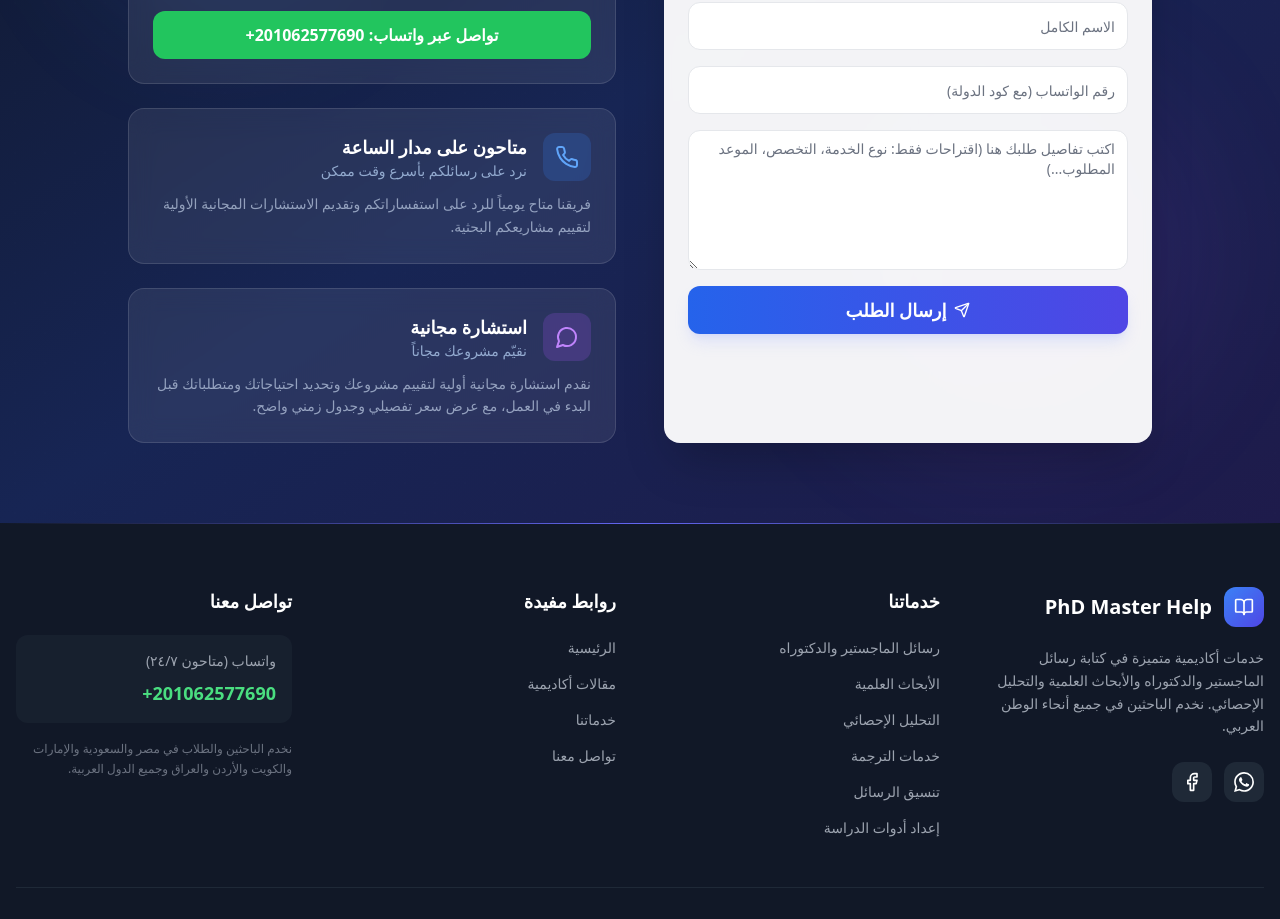
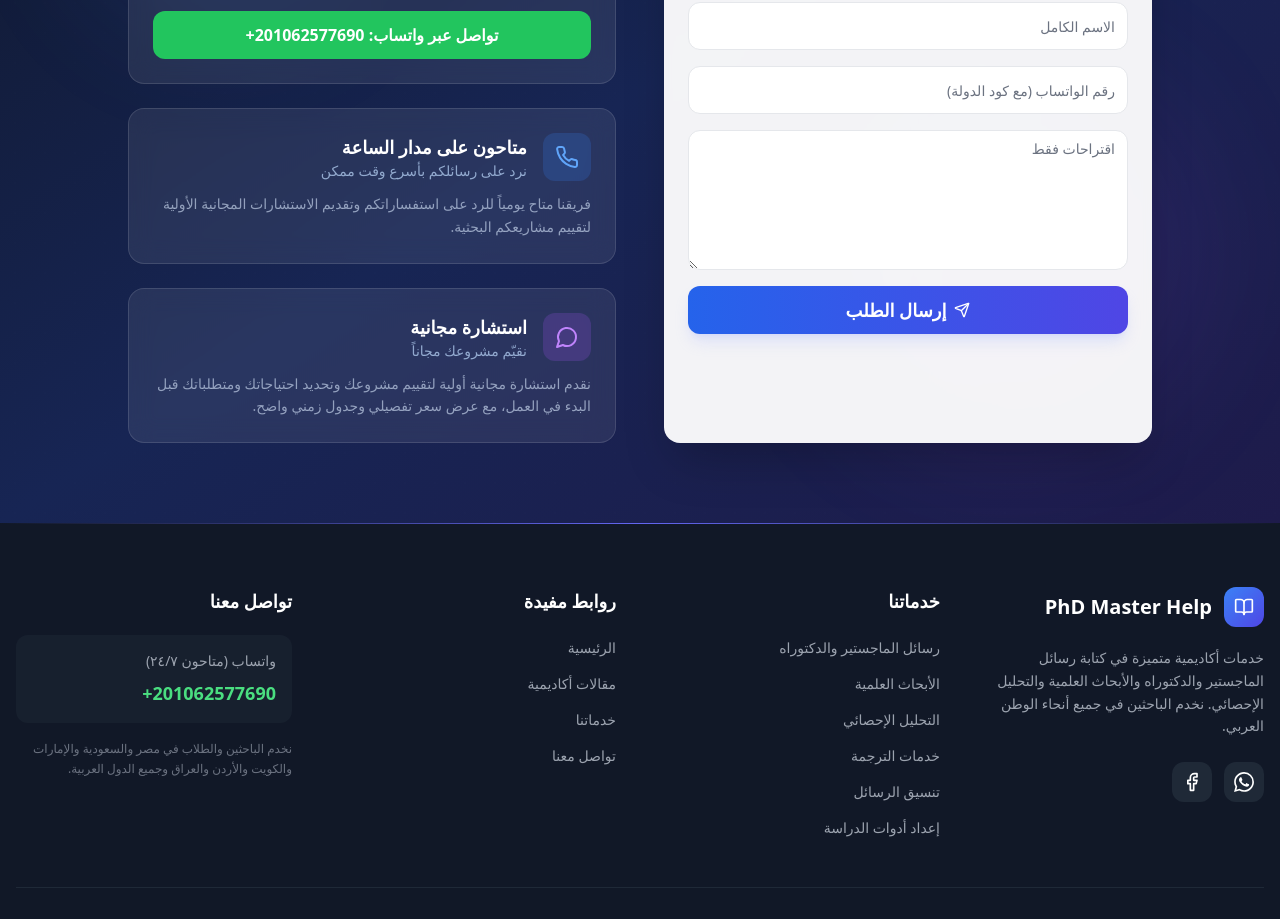
Before and after one commit to mammdoou/phdmasterhelp, a Next.js app: page / in a window 1280 px wide. Shown: the part 5540-6459 px from the top of the page. Built offline with nearby package versions, Linux system fonts and the light colour scheme.

Commit message:
Set message placeholder to 'اقتراحات فقط'

```diff
--- a/app/components/contact-form.tsx
+++ b/app/components/contact-form.tsx
@@ -96,7 +96,7 @@ export function ContactForm() {
                 <div>
                   <Textarea
                     name="message"
-                    placeholder="اكتب تفاصيل طلبك هنا (اقتراحات فقط: نوع الخدمة، التخصص، الموعد المطلوب...)"
+                    placeholder="اقتراحات فقط"
                     required
                     className="text-right rounded-xl border-gray-200 focus:border-indigo-500 focus:ring-indigo-500 min-h-[140px]"
                     rows={5}
```
